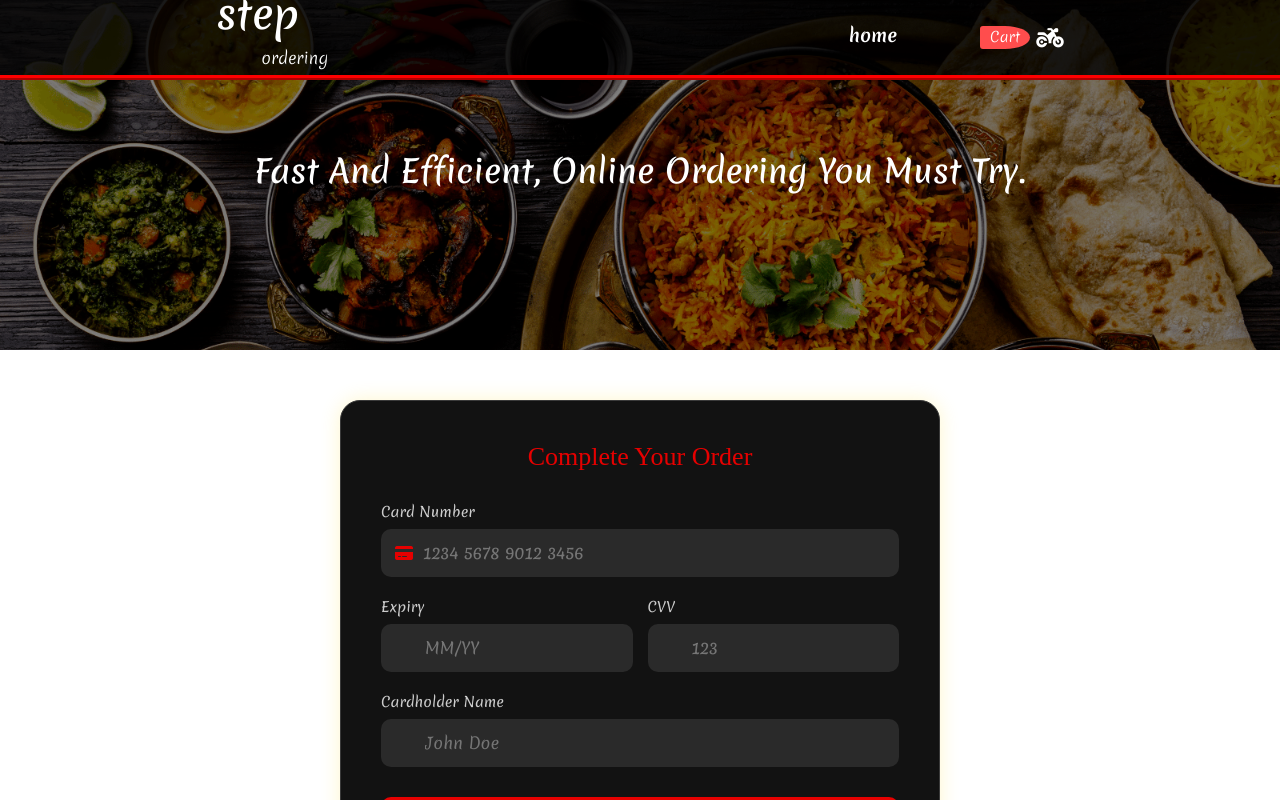
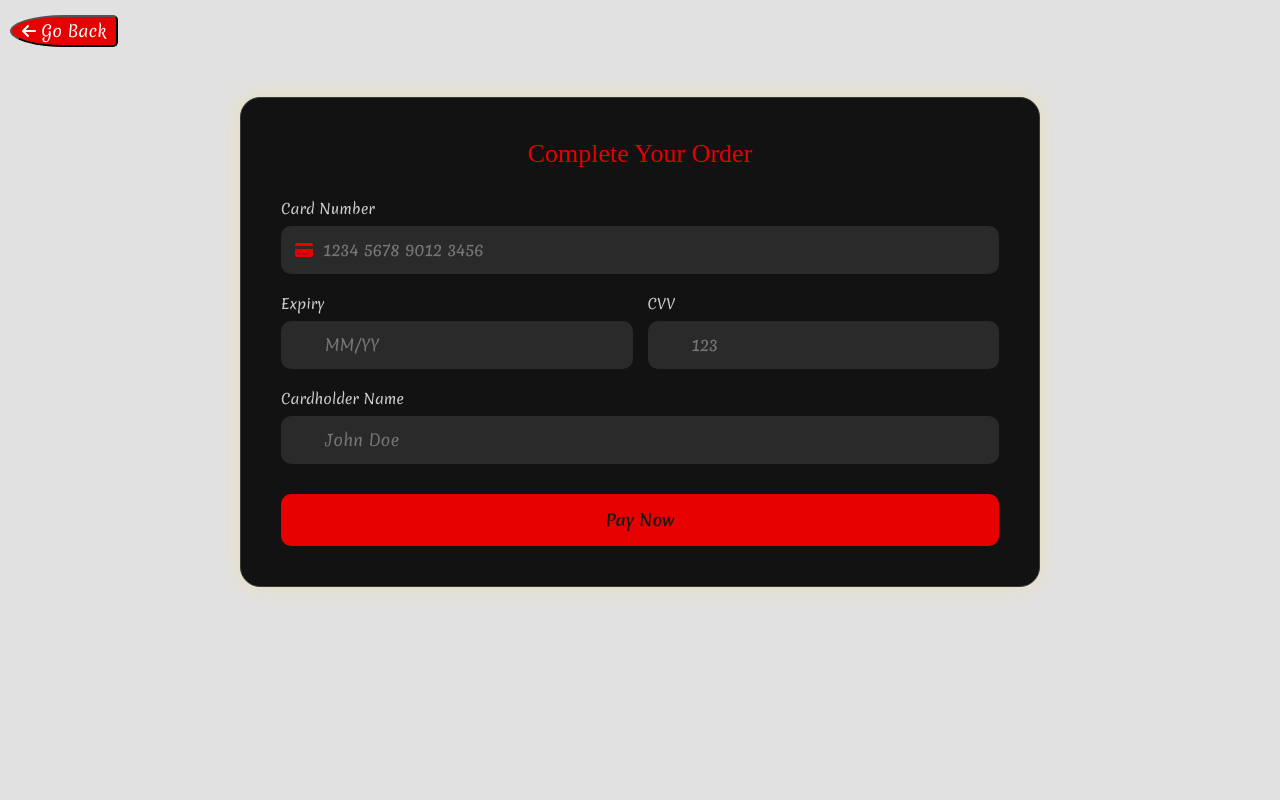
Before and after one commit to Eloo01/angular, an Angular app: page /checkout in a window 1280 px wide. Shown: the top 800 px of the page. Built offline with nearby package versions, Linux system fonts and the light colour scheme.

Commit message:
checkout i shevcvale

```diff
--- a/src/app/app.component.html
+++ b/src/app/app.component.html
@@ -1,3 +1,3 @@
-<app-header></app-header>
+<app-header *ngIf="!isCheckoutPage"></app-header>
 <router-outlet></router-outlet>
-<app-footer></app-footer>
+<app-footer *ngIf="!isCheckoutPage"></app-footer>
--- a/src/app/app.component.ts
+++ b/src/app/app.component.ts
@@ -1,14 +1,28 @@
-import { Component } from '@angular/core';
-import { RouterOutlet } from '@angular/router';
+import { Component, OnInit } from '@angular/core';
+import { Router, NavigationEnd } from '@angular/router';
+import { filter } from 'rxjs';
+import { CommonModule } from '@angular/common';
 import { HeaderComponent } from './header/header.component';
 import { FooterComponent } from './footer/footer.component';
+import { RouterOutlet } from '@angular/router';
 
 @Component({
   selector: 'app-root',
-  imports: [HeaderComponent,RouterOutlet,FooterComponent],
+  imports: [CommonModule, HeaderComponent, RouterOutlet, FooterComponent],
   templateUrl: './app.component.html',
-  styleUrl: './app.component.scss'
+  styleUrls: ['./app.component.scss']
 })
-export class AppComponent {
+export class AppComponent implements OnInit {
   title = 'angular-project';
+  isCheckoutPage: boolean = false;
+
+  constructor(private router: Router) {}
+
+  ngOnInit() {
+    this.router.events.pipe(
+      filter(event => event instanceof NavigationEnd)
+    ).subscribe((event: NavigationEnd) => {
+      this.isCheckoutPage = event.url === '/checkout';
+    });
+  }
 }
--- a/src/app/checkout/checkout.component.html
+++ b/src/app/checkout/checkout.component.html
@@ -1,3 +1,7 @@
+
+<button class="go-back-btn" (click)="goBack()">
+  <i class="fas fa-arrow-left"></i> Go Back
+</button>
 
     <div class="checkout-box">
       <h2>Complete Your Order</h2>
@@ -7,24 +11,32 @@
           <label for="card-number">Card Number</label>
           <div class="icon-input">
             <i class="fas fa-credit-card"></i>
-            <input type="text" id="card-number" placeholder="1234 5678 9012 3456" />
+            <input type="text" id="card-number" placeholder="1234 5678 9012 3456"
+            (input)="formatCardNumber($event)"  maxlength="19" pattern="\d{4} \d{4} \d{4} \d{4}"
+            required/>
           </div>
         </div>
 
         <div class="field-row">
           <div class="field-group">
             <label for="expiry">Expiry</label>
-            <input type="text" id="expiry" placeholder="MM/YY" />
+            <input type="text" id="expiry" placeholder="MM/YY"
+            (input)="formatExpiry($event)" maxlength="5" pattern="^(0[1-9]|1[0-2])\/\d{2}$"
+            required/>
           </div>
           <div class="field-group">
             <label for="cvv">CVV</label>
-            <input type="text" id="cvv" placeholder="123" />
+            <input type="text" id="cvv" placeholder="123"
+            (input)="formatCVV($event)" maxlength="3"  pattern="^\d{3}$"
+            required/>
           </div>
         </div>
 
         <div class="field-group">
           <label for="name">Cardholder Name</label>
-          <input type="text" id="name" placeholder="John Doe" />
+          <input type="text" id="name" placeholder="John Doe"
+          (input)="formatCardholderName($event)" maxlength="40" minlength="3" pattern="^[A-Za-z\s]+$"
+          required/>
         </div>
 
 
--- a/src/app/checkout/checkout.component.scss
+++ b/src/app/checkout/checkout.component.scss
@@ -1,16 +1,37 @@
+:host {
+  display: block;
+  background-color: #d8d7d7be;
+  min-height: 100vh;
+}
+.go-back-btn{
+margin-top: 15px;
+margin-left: 10px;
+padding: 2px 10px;
+background-color: #e60000;
+color: white;
+transition: 0.3 ease;
+border-top-left-radius: 50%;
+border-bottom-left-radius: 50%;
+border-top-right-radius: 5px;
+border-bottom-right-radius: 5px;
+&:hover {
+  background-color: #590000;
+}
+}
+
 
 .checkout-box {
   background: #121212;
   color: #f5f5f5;
   padding: 40px;
   border-radius: 20px;
-  max-width: 600px;
+  max-width: 800px;
   width: 100%;
   box-shadow: 0 0 20px rgba(255, 215, 0, 0.2);
   border: 1px solid #3a3a3a;
   animation: fadeIn 0.8s ease;
- margin: auto;
- margin-top: 50px;
+  margin: auto;
+  margin-top: 50px;
   h2 {
     font-family: 'Playfair Display', serif;
     font-size: 26px;
--- a/src/app/checkout/checkout.component.ts
+++ b/src/app/checkout/checkout.component.ts
@@ -1,4 +1,6 @@
 import { Component } from '@angular/core';
+import { Location } from '@angular/common';
+
 
 @Component({
   selector: 'app-checkout',
@@ -7,5 +9,52 @@ import { Component } from '@angular/core';
   styleUrl: './checkout.component.scss'
 })
 export class CheckoutComponent {
+  constructor(private location: Location) {}
+
+  goBack() {
+    this.location.back();
+  }
+  formatCardNumber(event: any) {
+    let input = event.target.value.replace(/\D/g, '');
+    if (input.length > 16) {
+      input = input.substring(0, 16);
+    }
+
+    let formattedInput = '';
+    for (let i = 0; i < input.length; i++) {
+      if (i > 0 && i % 4 === 0) {
+        formattedInput += ' ';
+      }
+      formattedInput += input[i];
+    }
+    event.target.value = formattedInput;
+  }
+
+  formatExpiry(event: any) {
+    let input = event.target.value.replace(/\D/g, '');
+    if (input.length > 4) {
+      input = input.substring(0, 4);
+    }
+
+    if (input.length > 2) {
+      input = input.substring(0, 2) + '/' + input.substring(2, 4);
+    }
+    event.target.value = input;
+  }
+
+  formatCVV(event: any) {
+    let input = event.target.value.replace(/\D/g, '');
+    if (input.length > 3) {
+      input = input.substring(0, 3);
+    }
+    event.target.value = input;
+  }
+
+  formatCardholderName(event: any) {
+    let input = event.target.value;
+
+    input = input.replace(/[^A-Za-z\s]/g, '');
+    event.target.value = input;
+  }
 
 }
--- a/src/app/header/header.component.html
+++ b/src/app/header/header.component.html
@@ -13,11 +13,11 @@
             <i class="fa-solid fa-pizza-slice pizza-icon" ></i>
           </a>
 
-    <span class="cart-label" routerLink="/cart">
+    <a class="cart-label" routerLink="/cart">
         <span class="cart-text">Cart</span>
         <i class="fa-solid fa-motorcycle"></i>
 
-      </span>
+    </a>
     </div>
 
 </div>
```
